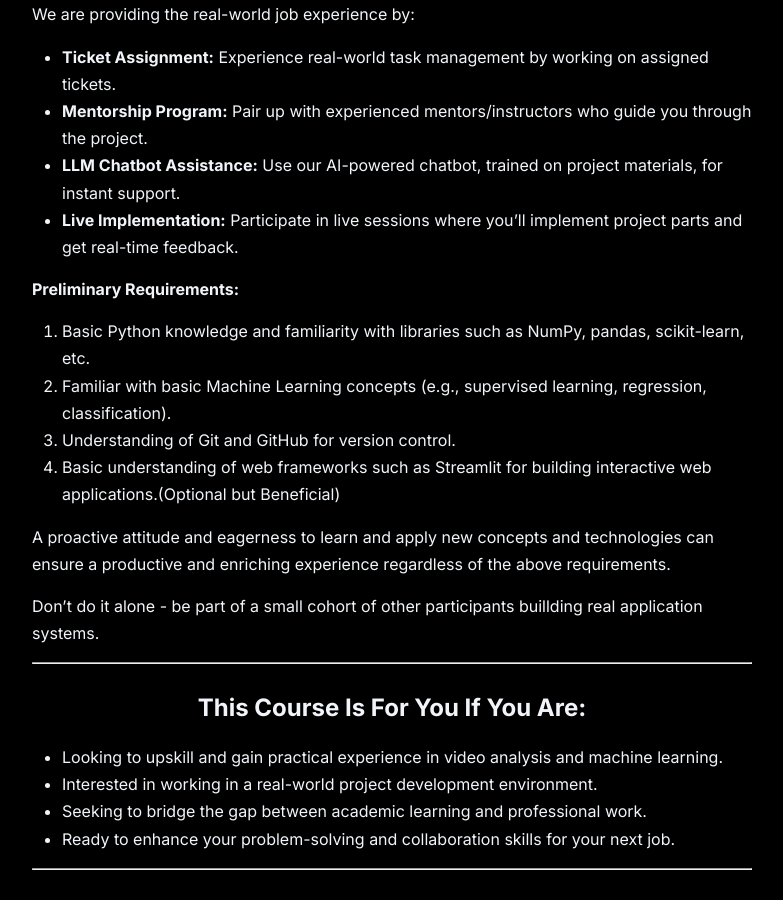
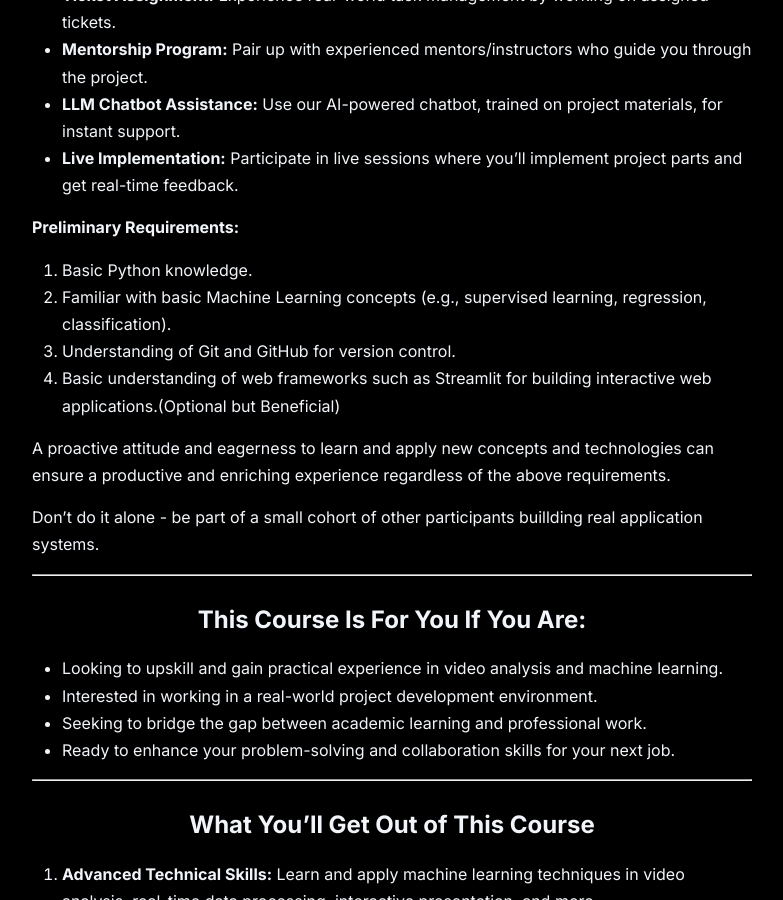
Before and after one commit to Break-Into-Data/break-into-data-website, a Jekyll site: the page built from _pages/workshops.md, in a window 1280 px wide and 900 px high, scrolled down 1000 px. Shown: the whole window, without its empty margins (248-1031 px from the left). Built offline with Jekyll 4.4.1, drawn with Linux system fonts in a browser that asks for light colours; our own code applies the rules of GitHub Pages for plain Markdown files; some of the changed text lies outside the part shown.

Commit message:
html tags instead of markdown?

```diff
--- a/_pages/workshops.md
+++ b/_pages/workshops.md
@@ -4,7 +4,7 @@
 ---
 
 
-# Real-Time Soccer Tracking and Prediction System
+<h1>Real-Time Soccer Tracking and Prediction System</h1>
 
 <!-- Below should be like tags here  -->
 NEW · 1 WEEK · COHORT-BASED COURSE
@@ -34,7 +34,7 @@
 - **Live Implementation:** Participate in live sessions where you'll implement project parts and get real-time feedback.
 
 **Preliminary Requirements:**
-1. Basic Python knowledge and familiarity with libraries such as NumPy, pandas, scikit-learn, etc.
+1. Basic Python knowledge.
 2. Familiar with basic Machine Learning concepts (e.g., supervised learning, regression, classification).
 3. Understanding of Git and GitHub for version control.
 4. Basic understanding of web frameworks such as Streamlit for building interactive web applications.(Optional but Beneficial)
```
